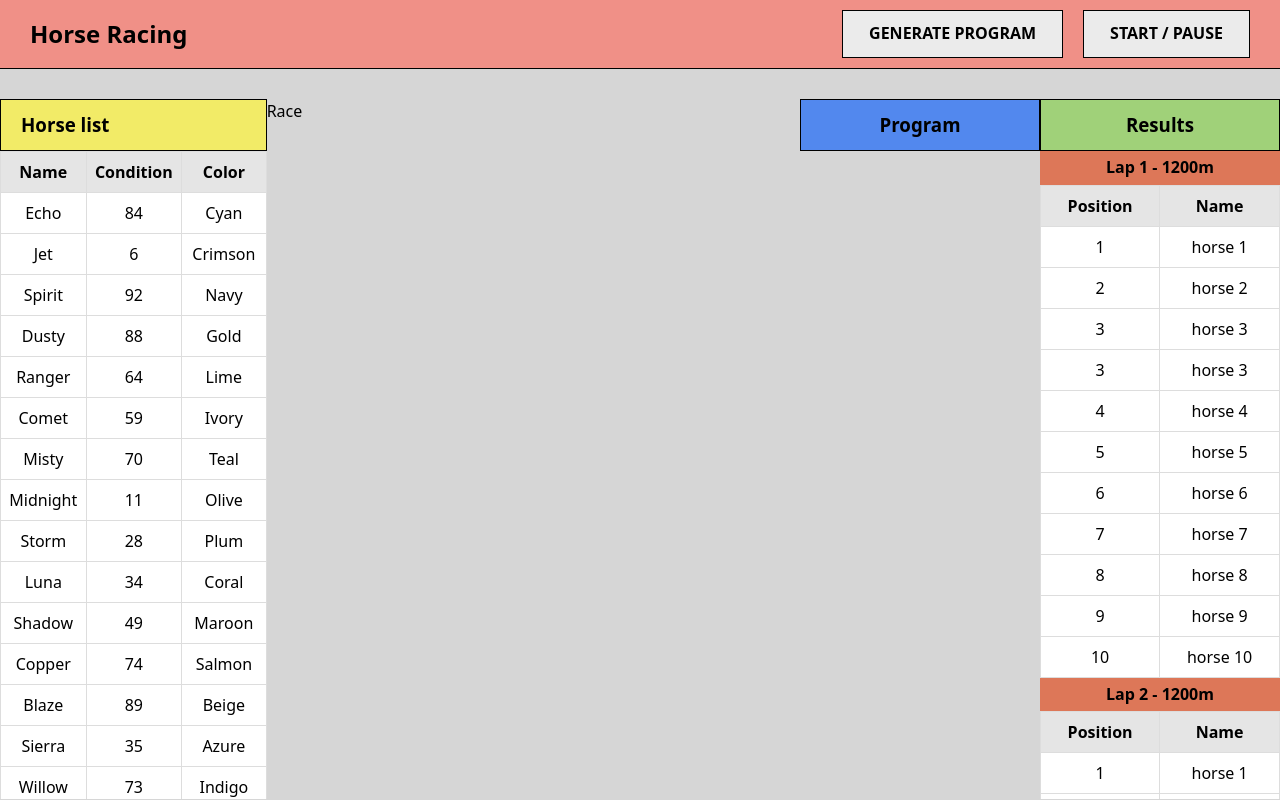
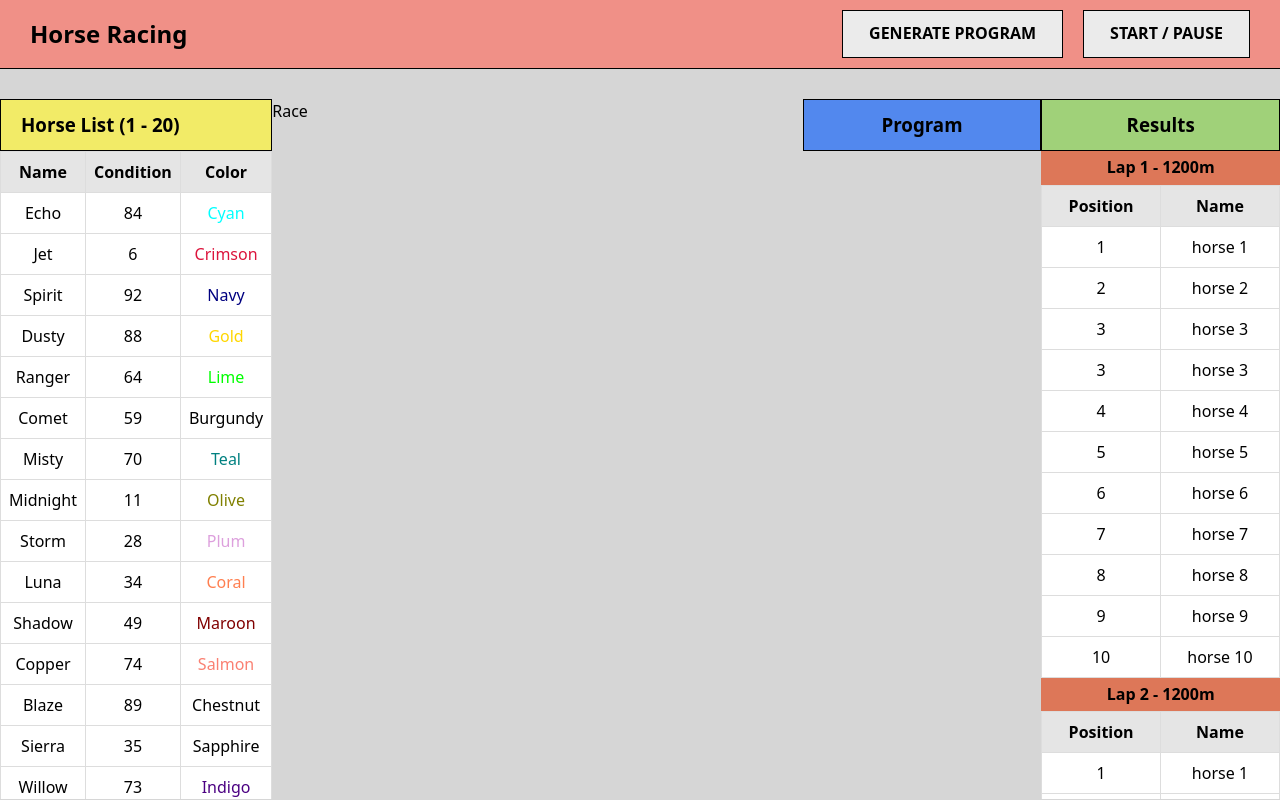
Before and after one commit to steve-232/test-vue, a Vue app: page / in a window 1280 px wide. Built offline with nearby package versions, Linux system fonts and the light colour scheme.

Commit message:
show colors of horses

```diff
--- a/src/components/ColumnHorseList.vue
+++ b/src/components/ColumnHorseList.vue
@@ -1,15 +1,21 @@
 <template>
-  <BaseColumn title="Horse list" header-bg-color="#f2eb67">
+  <BaseColumn
+    :title="`Horse List (1 - ${NUMBER_OF_HORSES})`"
+    header-bg-color="#f2eb67"
+  >
     <TableHorseList :data="data" />
   </BaseColumn>
 </template>
 
 <script setup lang="ts">
 import { onBeforeMount } from "vue";
+import { storeToRefs } from "pinia";
+
+import { NUMBER_OF_HORSES } from "@/config";
+import { useHorsesStore } from "@/stores/horses";
+
 import BaseColumn from "@/components/base/BaseColumn.vue";
 import TableHorseList from "@/components/common/TableHorseList.vue";
-import { useHorsesStore } from "@/stores/horses";
-import { storeToRefs } from "pinia";
 
 const horsesStore = useHorsesStore();
 const { state: data } = storeToRefs(horsesStore);
--- a/src/components/common/TableHorseList.vue
+++ b/src/components/common/TableHorseList.vue
@@ -8,17 +8,18 @@
     <TableRow v-for="horse in data" :key="horse.id">
       <TableCell>{{ horse.name }}</TableCell>
       <TableCell>{{ horse.condition }}</TableCell>
-      <TableCell>{{ horse.color }}</TableCell>
+      <TableCell :style="[{ color: horse.color }]">{{ horse.color }}</TableCell>
     </TableRow>
   </Table>
 </template>
 
 <script setup lang="ts">
+import type { Horse } from "@/ts";
+
 import Table from "@/components/base/BaseTable.vue";
+import TableHeader from "@/components/base/BaseTableHeader.vue";
 import TableRow from "@/components/base/BaseTableRow.vue";
-import TableHeader from "@/components/base/BaseTableHeader.vue";
 import TableCell from "@/components/base/BaseTableCell.vue";
-import type { Horse } from "@/ts";
 
 interface Props {
   data: Horse[];
--- a/src/config/index.ts
+++ b/src/config/index.ts
@@ -36,8 +36,8 @@ export const HORSE_NAMES = [
 
 export const HORSE_COLORS = [
   "Crimson",
-  "Azure",
-  "Ivory",
+  "Sapphire",
+  "Burgundy",
   "Coral",
   "Teal",
   "Olive",
@@ -45,7 +45,7 @@ export const HORSE_COLORS = [
   "Gold",
   "Indigo",
   "Violet",
-  "Beige",
+  "Chestnut",
   "Cyan",
   "Magenta",
   "Maroon",
```
